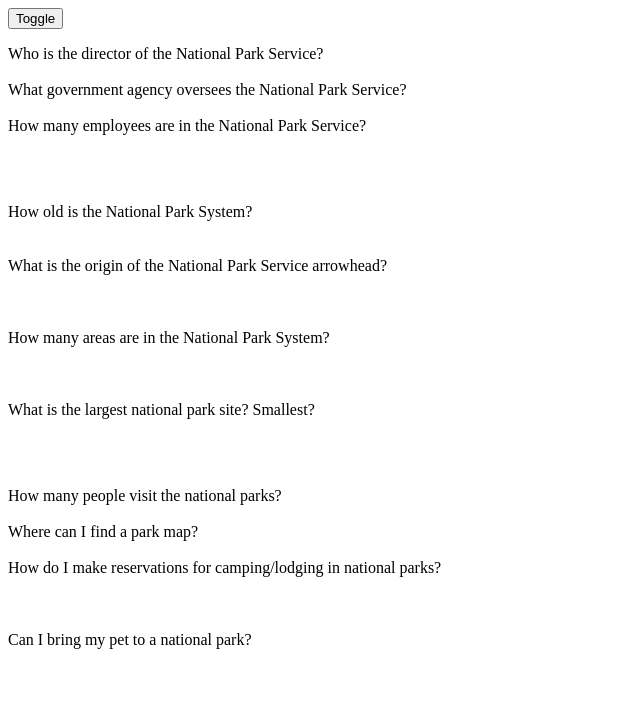
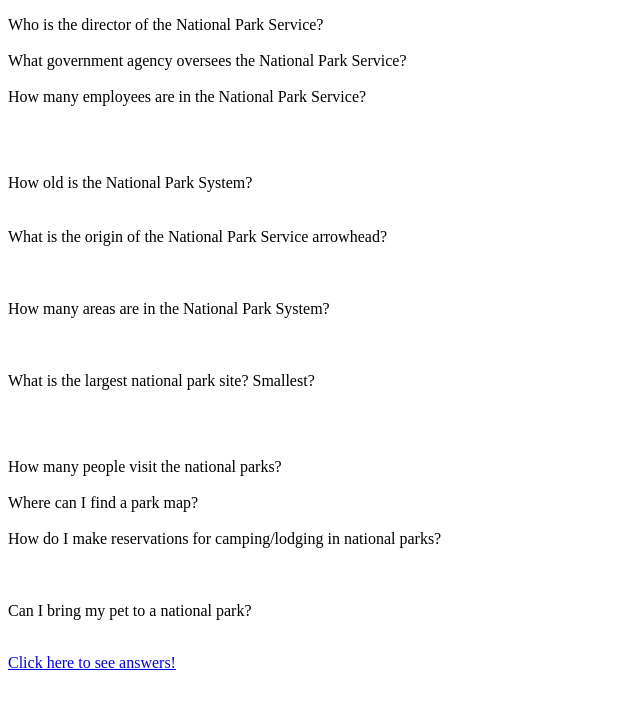
Before and after one commit to Theodoric-Graham/codeup-web-exercises, a plain HTML site: page jquery_faq.html in a window 1280 px wide. Shown: the whole page, without its empty margins (0-640 px from the left). Drawn offline with Linux system fonts and the light colour scheme.

Commit message:
updated button to anchor

```diff
--- a/jquery_faq.html
+++ b/jquery_faq.html
@@ -12,7 +12,6 @@
 
 </head>
 <body>
-<button class="toggle-btn">Toggle</button>
 
 <dl>
     <dt>Who is the director of the National Park Service?</dt>
@@ -99,6 +98,9 @@
     </dd>
 
 </dl>
+
+<a href='#' class="toggle-btn">Click here to see answers!</a>
+
 <script src="js/jquery-3.6.4.js"></script>
 
 <script>
```
